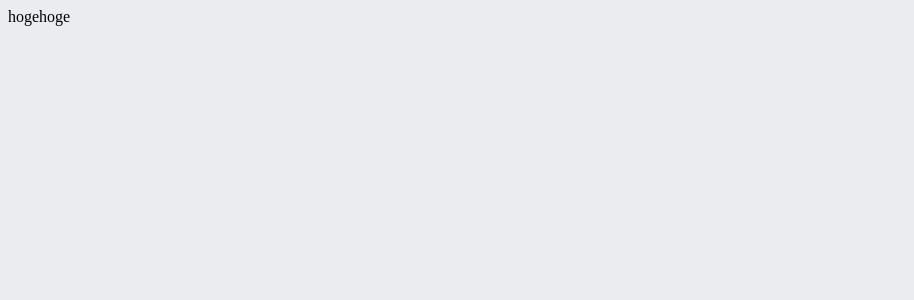
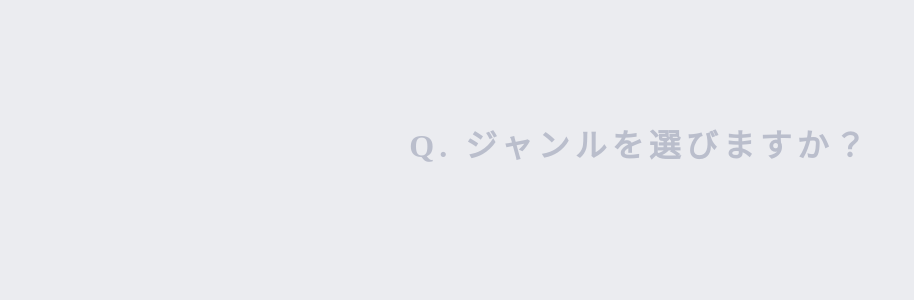
Before and after one commit to shunyaYoshimra/movie-diagnosis, a Vue app: page / in a window 1280 px wide. Shown: the top 300 px of the page, without its empty margins (0-914 px from the left). Built offline with nearby package versions, Linux system fonts and the light colour scheme.

Commit message:
desgin title

```diff
--- a/src/App.vue
+++ b/src/App.vue
@@ -1,6 +1,5 @@
 <template>
   <div id="top">
-    hogehoge
     <Main></Main>
   </div>
 </template>
--- a/src/components/Main.vue
+++ b/src/components/Main.vue
@@ -1,5 +1,7 @@
 <template>
-  <div></div>
+  <div>
+    <h1 id="title">Q. ジャンルを選びますか？</h1>
+  </div>
 </template>
 
 <script>
@@ -9,3 +11,13 @@ export default {
   },
 };
 </script>
+
+<style>
+#title {
+  margin-top: 120px;
+  text-align: center;
+  color: #babecc;
+  font-size: 2rem;
+  letter-spacing: 5px;
+}
+</style>
```
